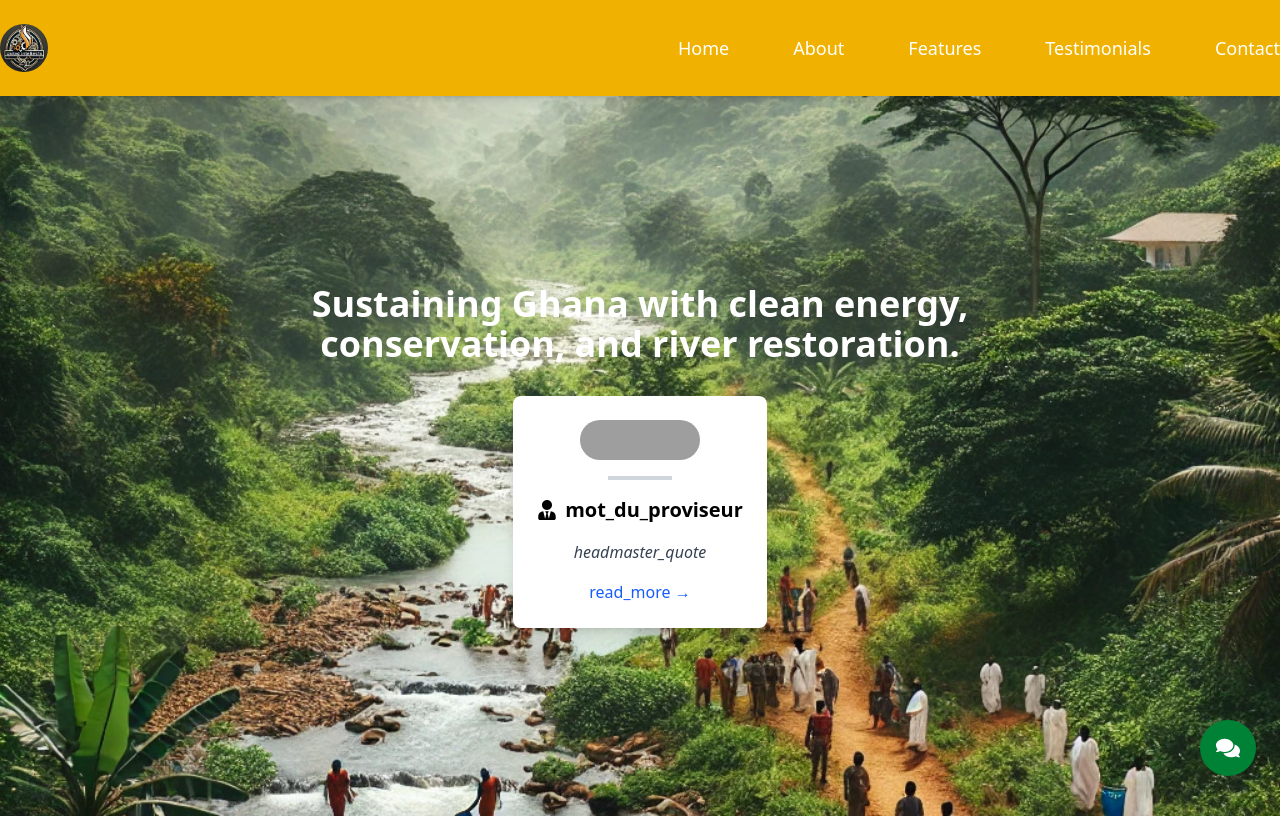
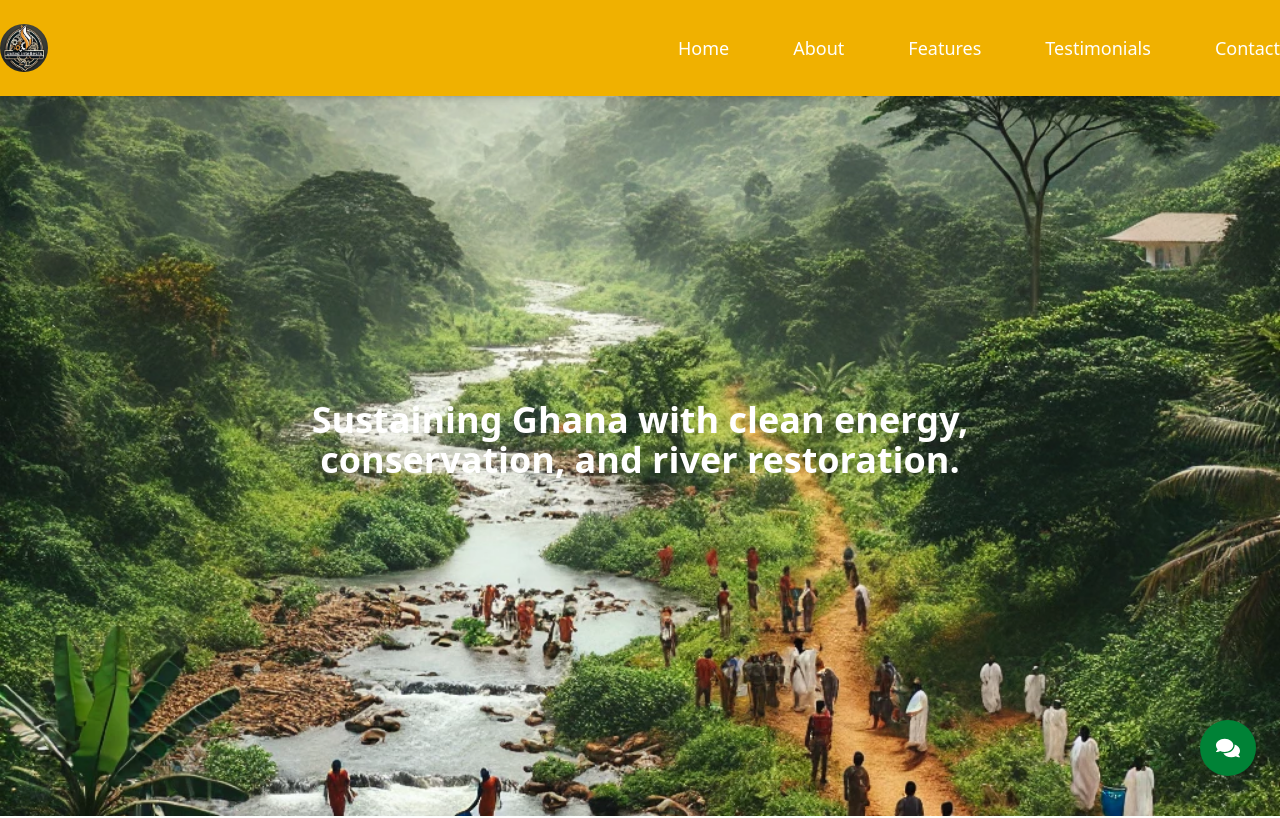
Before and after one commit to GROW-YAI/united-intellects, a React (Vite) app: page / in a window 1280 px wide. Shown: the top 818 px of the page. Built offline with nearby package versions, Linux system fonts and the light colour scheme; grey boxes are pictures that could not be loaded.

Commit message:
remove one section

```diff
--- a/src/pages/Home.jsx
+++ b/src/pages/Home.jsx
@@ -49,31 +49,7 @@ function Home() {
         </div>
 
         {/* Headmaster Section */}
-        <article className="relative z-10 bg-white bg-opacity-90 rounded-lg p-6 max-w-2xl mx-auto shadow-lg">
-          <img
-            src="/images/headmaster.jpg" // Ensure this path is correct
-            alt="Headmaster of Ecole St. Pierre Claver"
-            className="w-30 h-10 rounded-full mx-auto mb-4"
-            loading="lazy"
-          />
-          <div className="divider w-16 h-1 bg-gray-300 mx-auto mb-4"></div>
-          <div className="content text-center">
-            <h2 id="headmaster-title" className="title text-xl font-semibold flex items-center justify-center gap-2">
-              <FaUserTie className="icon" />
-              {t("mot_du_proviseur")}
-            </h2>
-            <blockquote className="quote text-gray-700 italic mt-4">
-              {t("headmaster_quote")}
-            </blockquote>
-            <Link
-              to="mot-du-proviseur"
-              className="link mt-4 inline-block text-blue-600 hover:text-blue-800 font-medium"
-              aria-label="Read more about the headmaster"
-            >
-              {t("read_more")} <span className="arrow">&rarr;</span>
-            </Link>
-          </div>
-        </article>
+
       </div>
 
       {/* Content Sections */}
```
